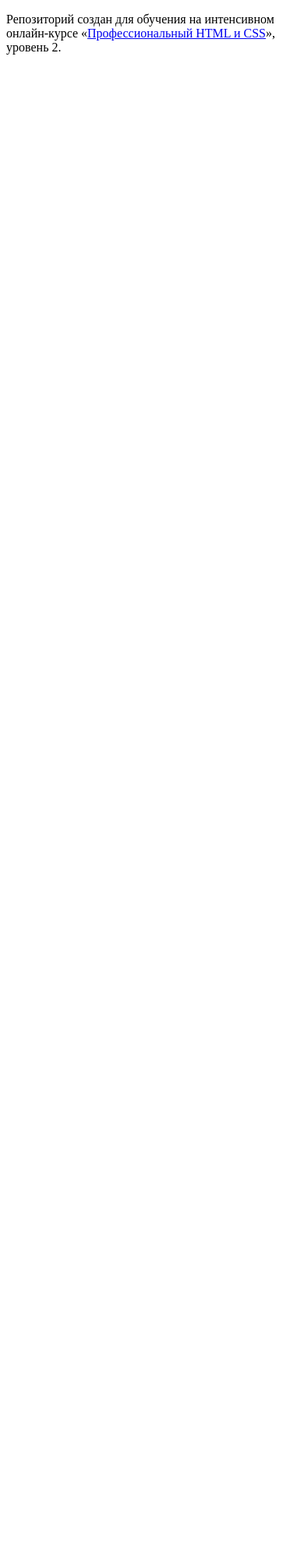
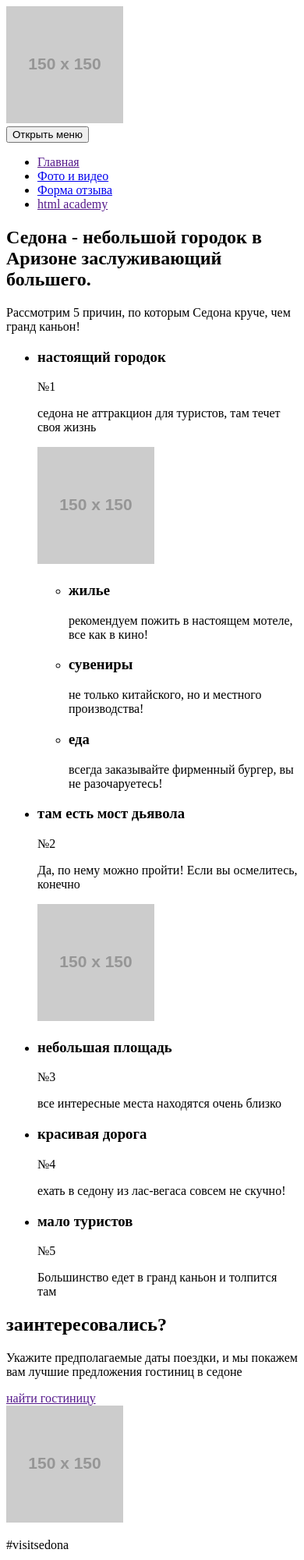
Before and after one commit to kamelot43/216332-sedona, a website: page source/index.html in a window 390 px wide. Shown: the top 2000 px of the page at 78% size. Before the commit the page ends 844 px from the top, so only its background shows below. Drawn offline with Linux system fonts and the light colour scheme; placeholder pictures from the web are drawn by us.

Commit message:
разметка главной страницы проекта

```diff
--- a/source/index.html
+++ b/source/index.html
@@ -5,8 +5,111 @@
     <title>HTML Academy: Седона</title>
   </head>
   <body>
+  <header class="page-header">
+    <a href="#" class="page-header__logo" aria-label="логотип Седона">
+      <img src="https://via.placeholder.com/150" alt="логотип Седона" class="page-header__logo-img">
+    </a>
+  </header>
 
-    <p>Репозиторий создан для обучения на интенсивном онлайн‑курсе «<a href="https://htmlacademy.ru/intensive/adaptive">Профессиональный HTML и CSS</a>», уровень 2.</p>
+  <nav class="main-nav">
+    <button class="main-nav__toggle" type="button">Открыть меню</button>
+    <ul class="main-nav__list site-list">
+      <li class="site-list__item">
+        <a href="" class="site-list__link">Главная</a>
+      </li>
+      <li class="site-list__item">
+        <a href="photo.html" class="site-list__link">Фото и видео</a>
+      </li>
+      <li class="site-list__item">
+        <a href="form.html" class="site-list__link">Форма отзыва</a>
+      </li>
+      <li class="site-list__item">
+        <a href="" class="site-list__link">html academy</a>
+      </li>
+    </ul>
+  </nav>
+
+  <main class="site-main">
+    <section class="promo">
+      <h1 class="promo__title">Седона - небольшой городок в Аризоне заслуживающий большего. </h1>
+      <p class="promo__descr">Рассмотрим 5 причин, по которым Седона круче, чем гранд каньон!</p>
+    </section>
+
+    <section class="advantages">
+      <ul class="advantages__list">
+        <li class="advantages__item">
+          <h3 class="advantages__title">настоящий городок</h3>
+          <span class="advantages__number">№1</span>
+          <p class="advantages__descr">седона не аттракцион для туристов, там течет своя жизнь</p>
+          <img src="https://via.placeholder.com/150" alt="отель в Седоне" class="advantages__image advantages__image--hotel">
+          <ul class="top-advantages">
+            <li class="top-advantages__item top-advantages__item--home">
+              <h3 class="top-advantages__title">жилье</h3>
+              <p class="top-advantages__descr">рекомендуем пожить в настоящем мотеле, все как в кино!</p>
+            </li>
+            <li class="top-advantages__item top-advantages__item--souvenir">
+              <h3 class="top-advantages__title">сувениры</h3>
+              <p class="top-advantages__descr">не только китайского, но и местного производства!</p>
+            </li>
+            <li class="top-advantages__item top-advantages__item--food">
+              <h3 class="top-advantages__title">еда</h3>
+              <p class="top-advantages__descr">всегда заказывайте фирменный бургер, вы не разочаруетесь!</p>
+            </li>
+          </ul>
+        </li>
+        <li class="advantages__item">
+          <h3 class="advantages__title">там есть мост дьявола</h3>
+          <span class="advantages__number">№2</span>
+          <p class="advantages__descr">Да, по нему можно пройти! Если вы осмелитесь, конечно</p>
+          <img src="https://via.placeholder.com/150" alt="мост в Седоне" class="advantages__image advantages__image--bridge">
+        </li>
+        <li class="advantages__item">
+          <h3 class="advantages__title">небольшая площадь</h3>
+          <span class="advantages__number">№3</span>
+          <p class="advantages__descr">все интересные места находятся очень близко</p>
+        </li>
+        <li class="advantages__item">
+          <h3 class="advantages__title">красивая дорога</h3>
+          <span class="advantages__number">№4</span>
+          <p class="advantages__descr">ехать в седону из лас-вегаса совсем не скучно!</p>
+        </li>
+        <li class="advantages__item">
+          <h3 class="advantages__title">мало туристов</h3>
+          <span class="advantages__number">№5</span>
+          <p class="advantages__descr">Большинство едет в гранд каньон и толпится там</p>
+        </li>
+      </ul>
+    </section>
+
+    <section class="advisor">
+      <h2 class="advisor__title">заинтересовались?</h2>
+      <p class="advisor__descr">Укажите предполагаемые даты поездки, и мы покажем вам лучшие предложения гостиниц в седоне</p>
+      <a href="" class="advisor__link">найти гостиницу</a>
+      <div class="advisor__map">
+        <img src="https://via.placeholder.com/150" alt="карта местности" class="advisor__map-img">
+      </div>
+    </section>
+
+  </main>
+
+  <footer class="site-footer">
+    <p class="site-footer__hashtag">#visitsedona</p>
+    <ul class="site-footer__list socials">
+      <li class="socials__item">
+        <a href="" class="socials__link socials__link--tw">twitter</a>
+      </li>
+      <li class="socials__item">
+        <a href="" class="socials__link socials__link--fb">facebook</a>
+      </li>
+      <li class="socials__item">
+        <a href="" class="socials__link socials__link--yt">youtube</a>
+      </li>
+    </ul>
+    <div class="developer">
+      <p class="developer__descr">разработано</p>
+      <a href="https://htmlacademy.ru/intensive/adaptive" class="developer__link">htmlacademy</a>
+    </div>
+  </footer>
 
   </body>
 </html>
```
